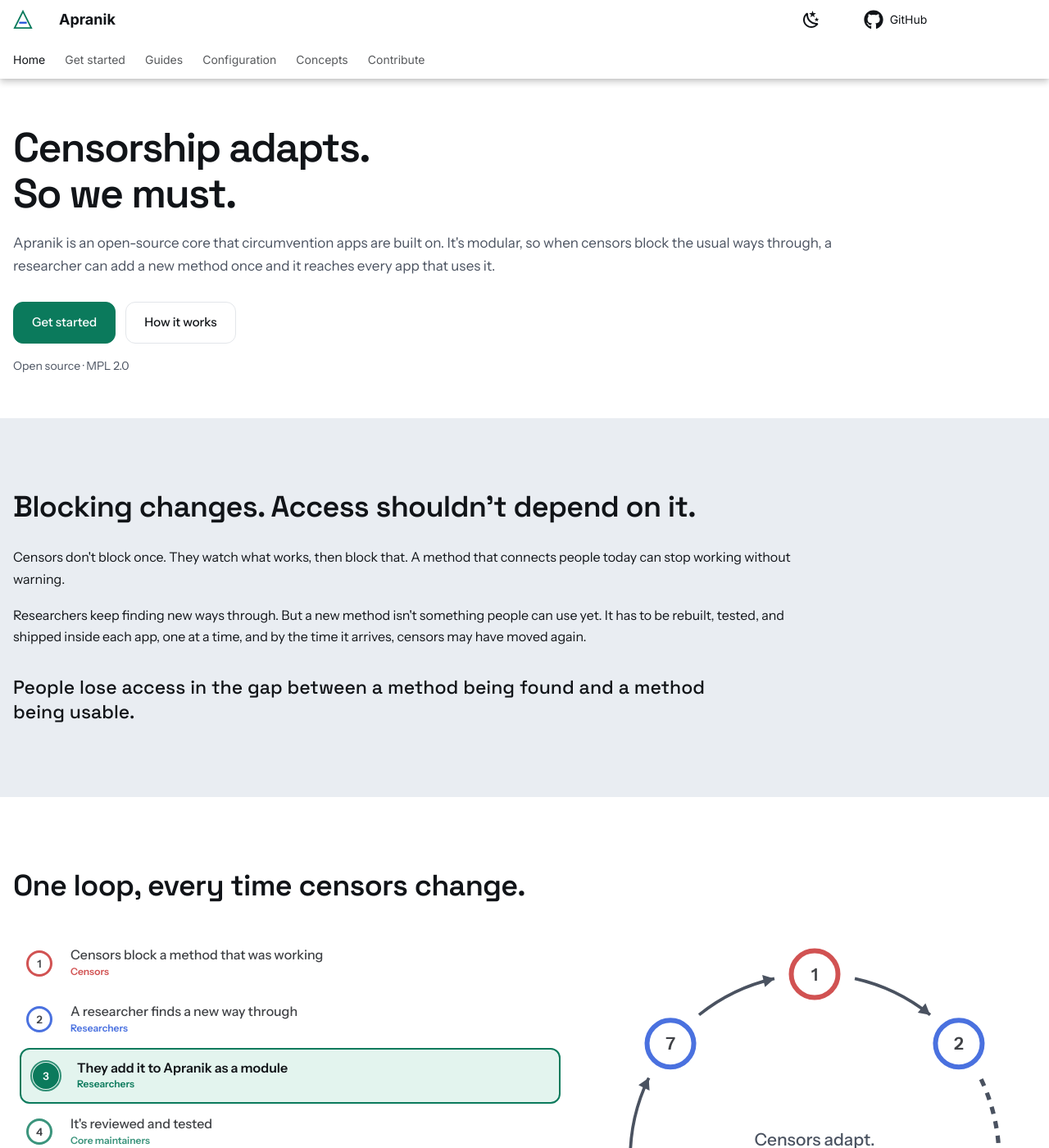
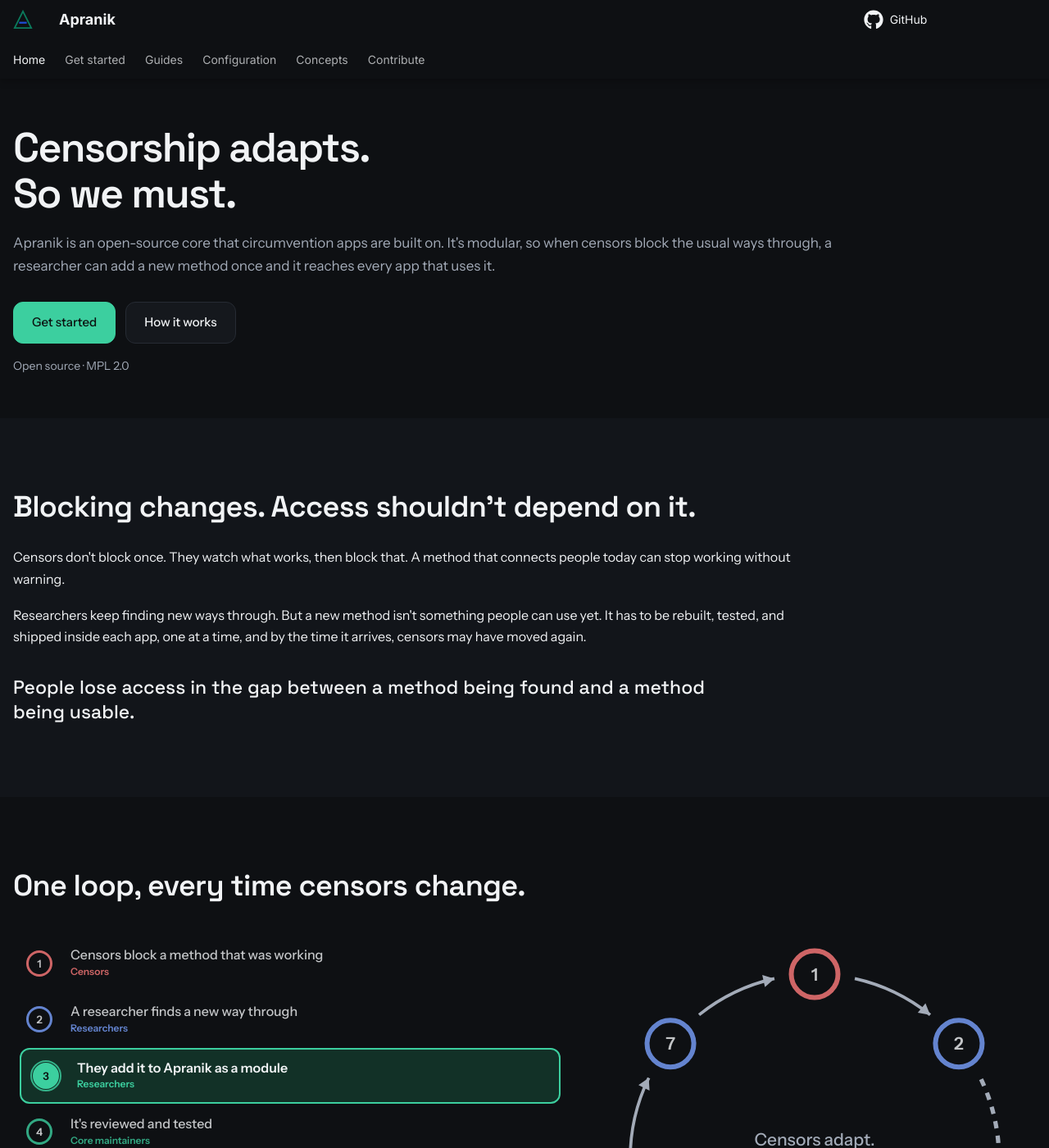
Before and after one commit to we-apranik/apranik, an MkDocs documentation site: the page built from docs/index.md, in a window 1280 px wide and 1400 px high. Shown: the whole window at 82% size. Built offline with MkDocs 1.6.1 and Material for MkDocs 9.7.7, drawn with Linux system fonts in a browser that asks for light colours; plug-ins that fetch from the network failed and are left out; comment, search, counter and statistics services are not loaded.

Commit message:
Docs: use the dark theme only

```diff
--- a/docs/stylesheets/extra.css
+++ b/docs/stylesheets/extra.css
@@ -1,9 +1,4 @@
 /* ===== Material theming (global) ===== */
-[data-md-color-scheme="default"]{
-  --md-primary-fg-color:#ffffff;
-  --md-primary-bg-color:#111418;
-  --md-accent-fg-color:#0b7a5c;
-}
 [data-md-color-scheme="slate"]{
   --md-primary-fg-color:#0e1013;
   --md-primary-bg-color:#f1f3f5;
--- a/mkdocs.yml
+++ b/mkdocs.yml
@@ -43,20 +43,9 @@ theme:
     - content.code.copy
     - content.action.edit
   palette:
-    - media: "(prefers-color-scheme: light)"
-      scheme: default
-      primary: custom
-      accent: custom
-      toggle:
-        icon: material/weather-night
-        name: Switch to dark mode
-    - media: "(prefers-color-scheme: dark)"
-      scheme: slate
-      primary: custom
-      accent: custom
-      toggle:
-        icon: material/weather-sunny
-        name: Switch to light mode
+    scheme: slate
+    primary: custom
+    accent: custom
 
 extra_css:
   - assets/extra.css
```
